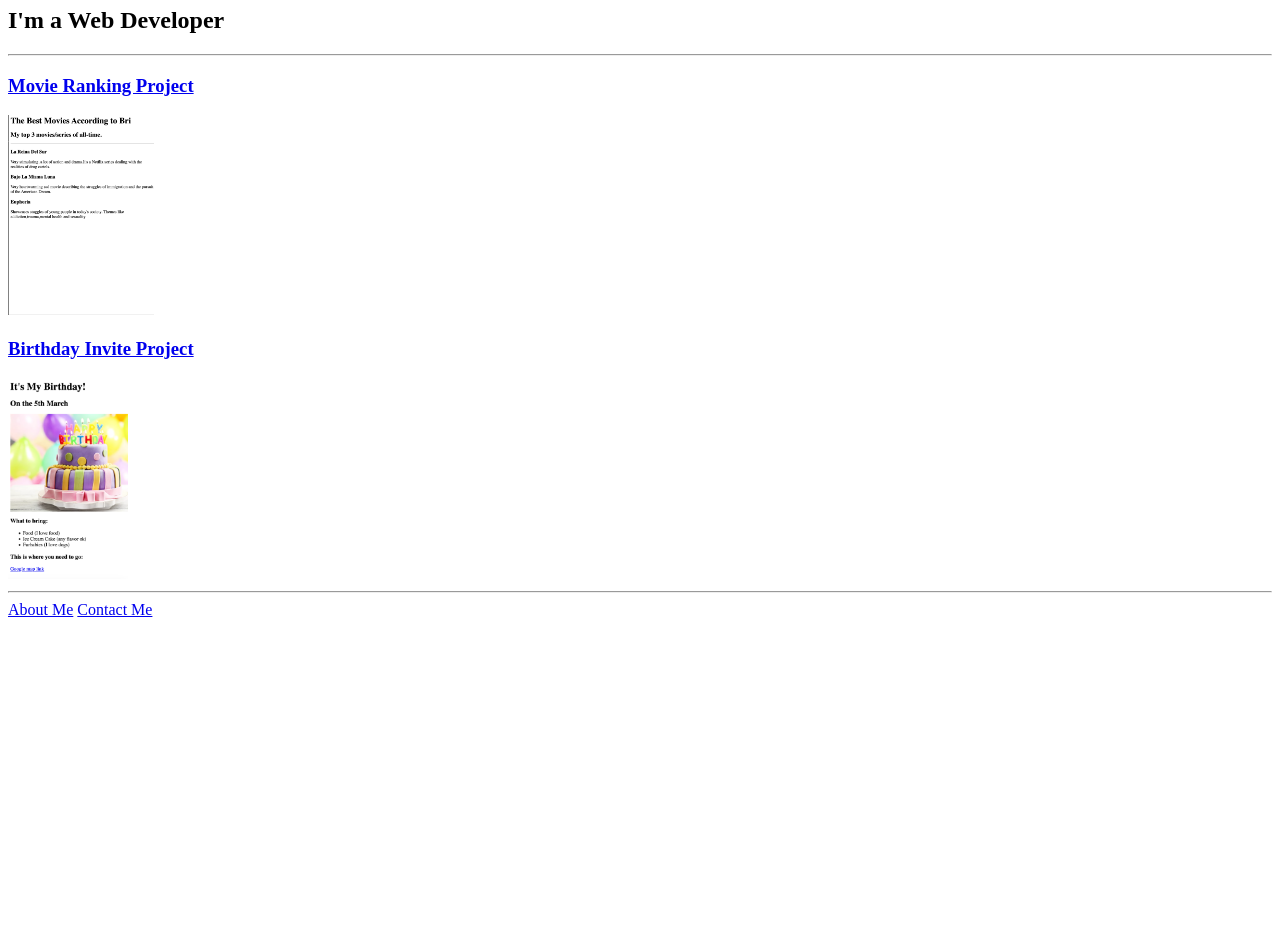
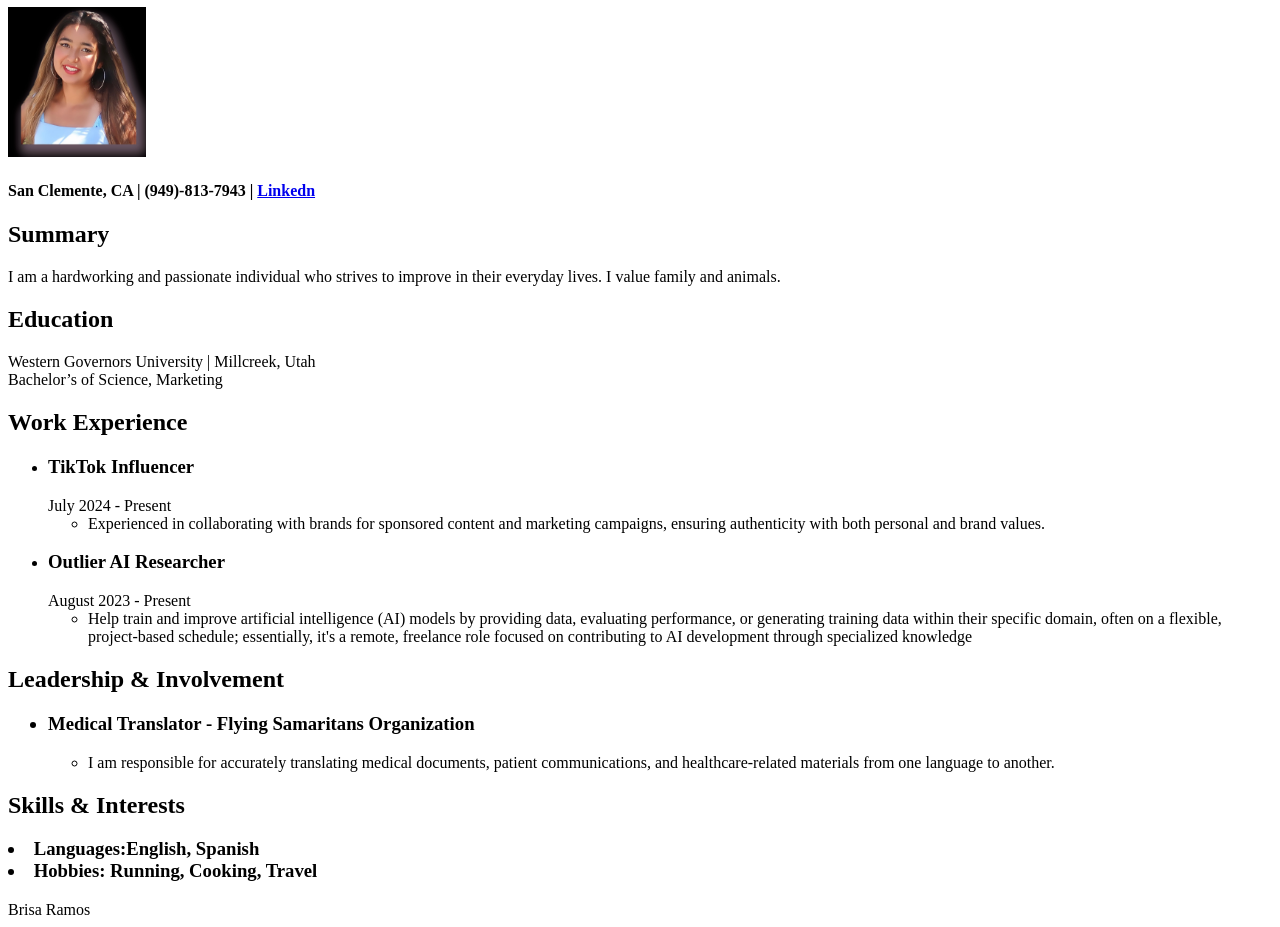
Before and after one commit to brisea5/html-portf, a plain HTML site: page index.html in a window 1280 px wide. Shown: the part 73-1000 px from the top of the page. Before the commit the page ends 800 px from the top, so only its background shows below. Drawn offline with Linux system fonts and the light colour scheme.

Commit message:
Add files via upload

```diff
--- a/index.html
+++ b/index.html
@@ -1,36 +1,42 @@
-<!-- TODO 1: Create the HTML Boilerplate -->
-
-<!-- TODO 2: Add Your previous projects' HTML into the public folder -->
-
-<!-- TODO 3: Take screenshots of your project previews and add the images to the images folder -->
-
-<!-- TODO 4: Add titles/subtitles etc. -->
-
-<!-- TODO 5: Add a link to the project pages -->
-
-<!-- TODO 6: Add images to show the project previews
-HINT for TODO 6: You can use the height attribute set to 200 to make the image smaller:
-https://developer.mozilla.org/en-US/docs/Web/HTML/Element/img#attr-height -->
-
-<!-- TODO 7: Add the Contact Me and About Me page links -->
 <!DOCTYPE html>
 <html lang="en">
 <head>
     <meta charset="UTF-8">
     <meta name="viewport" content="width=device-width, initial-scale=1.0">
-    <title>Bri's Portfolio</title>
+    <title>My Resume</title>
 </head>
 <body>
-   <h1>
-    Bri Ramos's Portfolio</h1>
-    <h2>I'm a Web Developer</h2><hr>
+<h1>Brisa Ramos  </h1>
+<img src="./me.png" height="150"alt="A preety girl aha"/>
 
-    <h3><a href="./public/movie-ranking.html">Movie Ranking Project </a></h3>
-    <img src= "./assets/images/Screenshot 2025-01-18 at 11.03.38 PM.png" height="200" alt= "movie ranking project preview"/>
-    <h3><a href= "./public/birthday-invite.html">Birthday Invite Project</a></h3>
-    <img src="./assets/images/bday.png" height="200" alt="b day inv proj"/>
-    <hr>
-    <a href="./public/about.html">About Me</a>
-    <a href="./public/contact.html">Contact Me </a>
+<h4>San Clemente, CA | (949)-813-7943 | <a href = "https://www.linkedin.com/in/brisamar-ramos-jimenez-48b40b316/">Linkedn</a>
+</href></h4>
+<h2>Summary</h2>
+I am a hardworking and passionate individual who strives to improve in their everyday lives. I value family and animals.
+<h2>Education</h2>
+Western Governors University | Millcreek, Utah <br>
+Bachelor’s of  Science, Marketing
+<h2> Work Experience</h2>
+<ul>
+    <li><h3>TikTok Influencer</h3></li>
+    July 2024 - Present
+    <ul><li>Experienced in collaborating with brands for sponsored content and marketing
+        campaigns, ensuring authenticity with both personal and brand values.</li></ul>
+</ul>
+<ul>
+    <li> <h3> Outlier AI Researcher </h3> </li>
+August 2023 - Present
+<ul> <li>Help train and improve artificial intelligence (AI) models by providing data, evaluating performance, or generating training data within their specific domain, often on a flexible, project-based schedule; essentially, it's a remote, freelance role focused on contributing to AI development through specialized knowledge </li></ul>
+</ul>
+<h2> Leadership & Involvement</h2>
+<ul>
+<h3><li>Medical Translator - Flying Samaritans Organization</li></h3>
+<ul><li>I am responsible for accurately translating medical documents, patient communications, and healthcare-related materials from one language to another. </li></ul>
+</ul>
+<h2> Skills & Interests</h2>
+<h3><li> Languages:English, Spanish</li>
+<li> Hobbies: Running, Cooking, Travel</li>
+</h3>
 </body>
+<footer> Brisa Ramos</footer>
 </html>
```
Also changed, not shown: me.png (added). Lines whose indentation alone changed are shown as unchanged.
